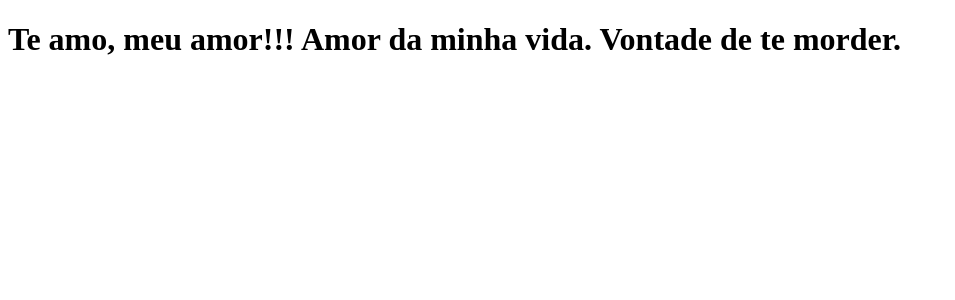
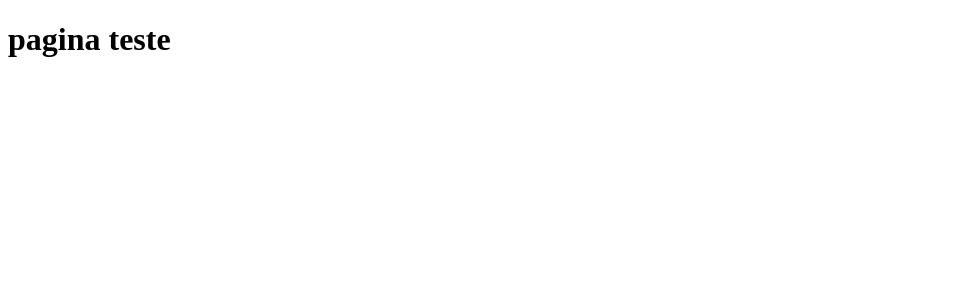
Before and after one commit to MrFelps/projeto-filipe, a Next.js app: page / in a window 1280 px wide. Shown: the top 300 px of the page, without its empty margins (0-955 px from the left). Built offline with nearby package versions, Linux system fonts and the light colour scheme.

Commit message:
texto novo

```diff
--- a/pages/index.js
+++ b/pages/index.js
@@ -1,6 +1,5 @@
 function Home() {
-    return <h1>Te amo, meu amor!!!
-        Amor da minha vida. Vontade de te morder.
+    return <h1>pagina teste
     </h1>
 }
 
```
